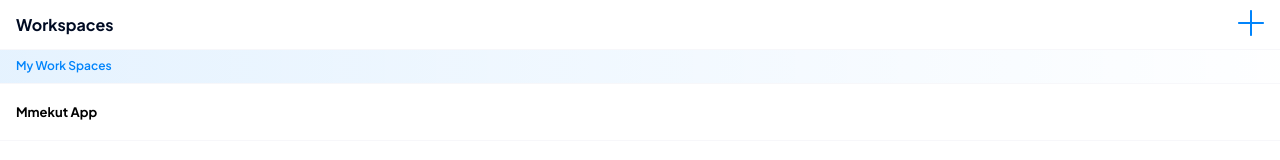
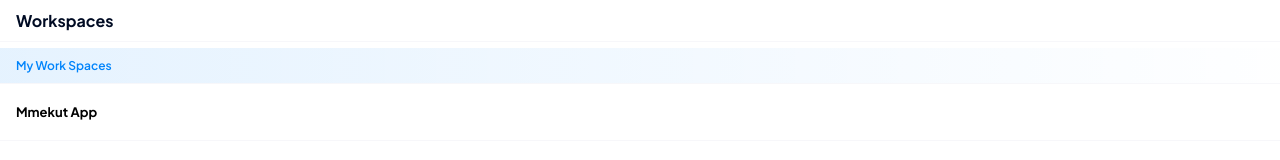
Before and after one commit to 9trocoder/mmekut, a React (Create React App) app: page /workspace in a window 1280 px wide. Shown: the top 160 px of the page. Built offline with nearby package versions, Linux system fonts and the light colour scheme.

Commit message:
Update workspacepage.js

```diff
--- a/src/pages/workspacepage/workspacepage.js
+++ b/src/pages/workspacepage/workspacepage.js
@@ -121,8 +121,6 @@ function Workspacepage() {
     <>
       <HeaderBar
         headerText="Workspaces"
-        addIcon={addIconBlue}
-        handleAddClick={handleWorkspaceAddClick}
       />
 
       <div className="workspacepage__cnt">
@@ -349,7 +347,7 @@ function Workspacepage() {
         profileIcon={profileNotActive}
         handleHomeClick={handleHomeClick}
         handleTaskClick={handleTaskClick}
-        handleAddClick={handleAddClick}
+        handleAddClick={handleWorkspaceAddClick}
         handleChatClick={handleChatClick}
         handleProfileClick={handleProfileClick}
       />
```
